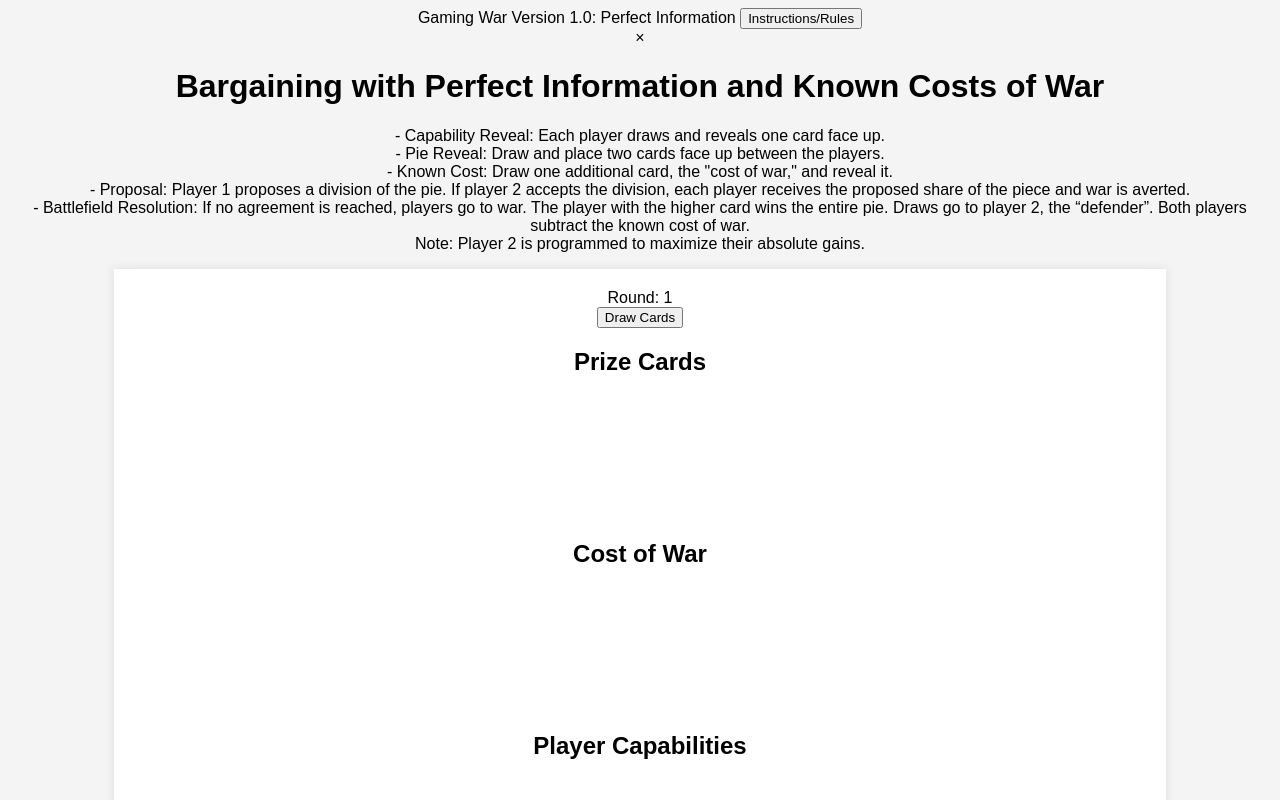
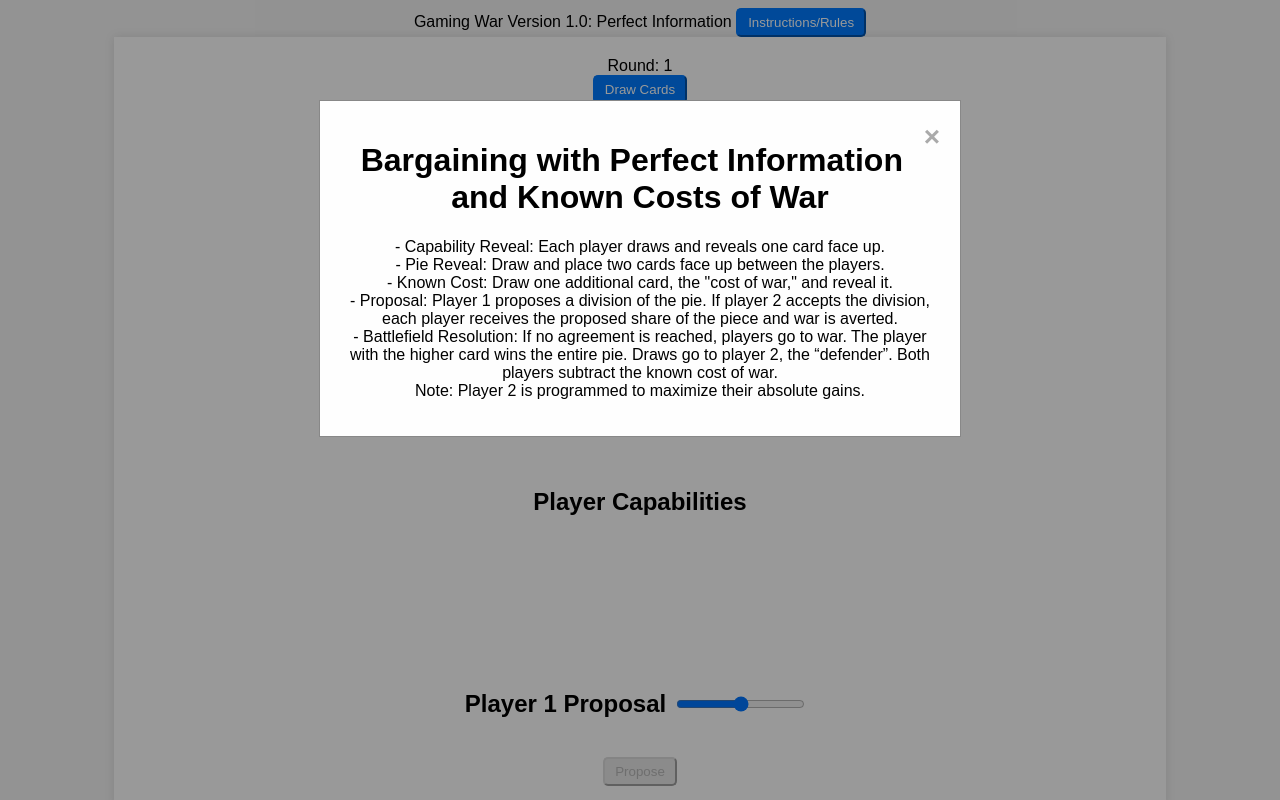
Before and after one commit to dnedal/Game, a plain HTML site: page version1.html in a window 1280 px wide. Both pictures are taken after a click on the button "Instructions/Rules". Shown: the top 800 px of the page. Drawn offline with Linux system fonts and the light colour scheme.

Commit message:
Add files via upload

```diff
--- a/style.css
+++ b/style.css
@@ -18,10 +18,10 @@ body {
 }
 
 #prize-cards, #cost-card, #player1-card, #player2-card {
-    padding: 10px;
+    padding: 5px;
     min-height: 100px;
     display: inline-block;
-    margin-right: 10px;
+    margin-right: 5px;
 }
 
 /* General Style for Card Sections */
@@ -30,8 +30,8 @@ body {
     flex-wrap: wrap;
     justify-content: center;
     align-items: center;
-    margin: 10px;
-    padding: 10px;
+    margin: 5px;
+    padding: 5px;
     background-color: #f9f9f9;
     border-radius: 10px;
     border: 1px solid #ddd;
@@ -40,24 +40,24 @@ body {
 
 /* Style for Individual Card Images */
 .card-image {
-    width: 120px; /* Adjust based on your preference */
+    width: 100px; /* Adjust based on your preference */
     height: auto;
-    margin: 5px;
+    margin: 1px;
     border: 1px solid #ccc;
-    border-radius: 5px;
+    border-radius: 3px;
     box-shadow: 0 2px 4px rgba(0, 0, 0, 0.2);
 }
 
 /* Responsive Design for Smaller Screens */
 @media (max-width: 768px) {
     .card-image {
-        width: 100px; /* Slightly smaller on tablet screens */
+        width: 80px; /* Slightly smaller on tablet screens */
     }
 }
 
 @media (max-width: 480px) {
     .card-image {
-        width: 80px; /* Even smaller on mobile screens */
+        width: 50px; /* Even smaller on mobile screens */
     }
 }
 
@@ -72,3 +72,76 @@ body {
 #prize-slider {
     margin: 0 10px;
 }
+
+button:disabled {
+    color: #999; /* Lighter text color */
+    background-color: #ddd; /* Lighter background */
+    border-color: #ccc; /* Lighter border */
+    cursor: not-allowed; /* Change cursor to indicate the button is disabled */
+    opacity: 0.7; /* Slightly transparent */
+}
+
+button {
+    color: #fff; /* Text color for active buttons */
+    background-color: #007bff; /* Background color for active buttons */
+    border-color: #007bff; /* Border color for active buttons */
+    padding: 5px 10px; /* Padding for button size */
+    border-radius: 5px; /* Rounded corners */
+    cursor: pointer; /* Cursor changes to pointer on hover */
+    transition: all 0.3s; /* Smooth transition for hover effects */
+}
+
+button:hover:not(:disabled) {
+    background-color: #0056b3; /* Darker background on hover for active buttons */
+    border-color: #0056b3; /* Darker border on hover for active buttons */
+}
+
+/* Button Style */
+#instructionsButton {
+    /* Add your styling here */
+}
+
+/* Pop-up Window Style */
+.popup {
+    display: none;
+    position: fixed;
+    z-index: 1;
+    padding-top: 100px;
+    left: 0;
+    top: 0;
+    width: 100%;
+    height: 100%;
+    overflow: auto;
+    background-color: rgb(0,0,0);
+    background-color:
+rgba(0,0,0,0.4); /* Black with opacity */
+}
+
+.popup-content {
+background-color: #fefefe;
+margin: auto;
+padding: 20px;
+border: 1px solid #888;
+width: 80%;
+max-width: 600px; /* Adjust as needed */
+}
+
+.close {
+color: #aaaaaa;
+float: right;
+font-size: 28px;
+font-weight: bold;
+}
+
+.close:hover,
+.close:focus {
+color: #000;
+text-decoration: none;
+cursor: pointer;
+}
+
+.question-mark {
+    font-size: 50px; /* Adjust the size as needed */
+    text-align: center;
+    /* Additional styling as needed */
+}
```
